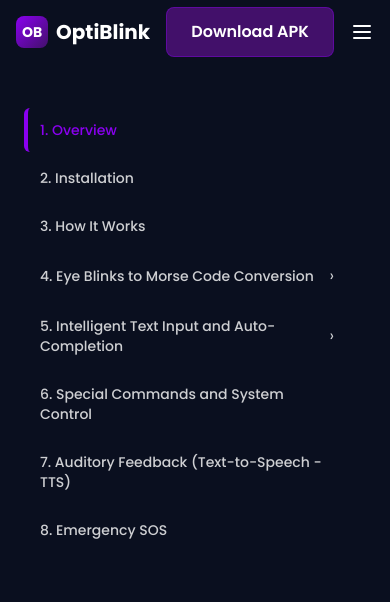
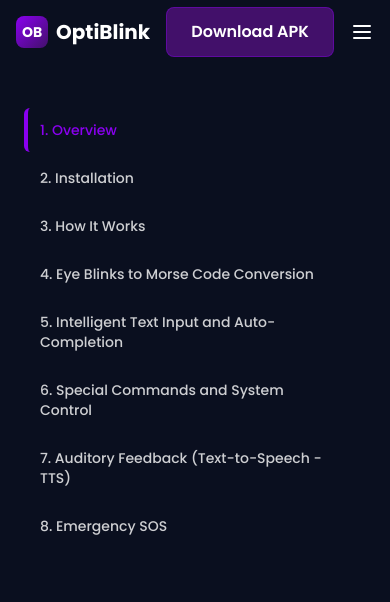
Before and after one commit to deepika68509/optiblink-website, a Next.js app: page /documentation in a window 390 px wide. Shown: the top 602 px of the page. Built offline with nearby package versions, Linux system fonts and the light colour scheme.

Commit message:
updated ctc

```diff
--- a/src/app/documentation/page.tsx
+++ b/src/app/documentation/page.tsx
@@ -3,7 +3,7 @@
 import { useState } from 'react'
 import { motion } from 'framer-motion'
 import Header from '@/components/Header'
-import Footer from '@/components/Footer' // Add this line
+import Footer from '@/components/Footer'
 
 
 type Tab = {
@@ -499,8 +499,9 @@ export default function Documentation() {
         <div className="w-full px-4 sm:px-6 lg:px-8">
           <div className="rounded-xl p-0">
             <div className="grid grid-cols-1 lg:grid-cols-[280px_1fr] gap-6">
-              {/* Left nav */}
+              {/* Left nav - Now sticky with hidden scrollbar */}
               <nav className="pr-4">
+                <div className="sticky top-24 max-h-[calc(100vh-8rem)] overflow-y-auto scrollbar-hide">
                   <div className="flex flex-col gap-1">
                     <div className="px-2 pt-3">
                       {/* Sections 1-3 */}
@@ -525,9 +526,6 @@ export default function Documentation() {
                           className="w-full text-left px-4 py-3 mb-1 text-white/80 hover:bg-white/3 rounded-md transition flex items-center justify-between"
                         >
                           <span className="text-sm font-medium">4. Eye Blinks to Morse Code Conversion</span>
-                        <span className={`transform transition-transform ${expandedSections.includes('eye-blinks') ? 'rotate-90' : ''}`}>
-                          ›
-                        </span>
                         </button>
                         {expandedSections.includes('eye-blinks') && (
                           <div className="ml-4 space-y-1">
@@ -555,9 +553,6 @@ export default function Documentation() {
                           className="w-full text-left px-4 py-3 mb-1 text-white/80 hover:bg-white/3 rounded-md transition flex items-center justify-between"
                         >
                           <span className="text-sm font-medium">5. Intelligent Text Input and Auto-Completion</span>
-                        <span className={`transform transition-transform ${expandedSections.includes('autocomplete') ? 'rotate-90' : ''}`}>
-                          ›
-                        </span>
                         </button>
                         {expandedSections.includes('autocomplete') && (
                           <div className="ml-4 space-y-1">
@@ -594,10 +589,11 @@ export default function Documentation() {
                       ))}
                     </div>
                   </div>
+                </div>
               </nav>
 
-              {/* Right content */}
-              <div className="p-8">
+              {/* Right content - Scrollable */}
+              <div className="p-8 overflow-y-auto">
                 <motion.div
                   key={activeTab}
                   initial={{ opacity: 0, y: 6 }}
@@ -614,7 +610,7 @@ export default function Documentation() {
         </div>
       </section>
 
-      <Footer /> {/* Add this line */}
+      <Footer />
     </main>
   )
 }
--- a/src/app/globals.css
+++ b/src/app/globals.css
@@ -84,4 +84,14 @@
   .text-gradient { @apply bg-gradient-to-r from-neon-purple to-accent-purple bg-clip-text text-transparent; }
   .backdrop-blur-custom { backdrop-filter: blur(20px); -webkit-backdrop-filter: blur(20px); }
   .halo { background: radial-gradient(closest-side, rgba(192,132,252,0.4), rgba(76,29,149,0.25), rgba(10,15,31,0)); filter: blur(60px); mix-blend-mode: screen; }
+
+  /* Hide scrollbar but keep functionality */
+  .scrollbar-hide {
+    -ms-overflow-style: none;  /* IE and Edge */
+    scrollbar-width: none;  /* Firefox */
+  }
+
+  .scrollbar-hide::-webkit-scrollbar {
+    display: none;  /* Chrome, Safari and Opera */
+  }
 }
--- a/src/app/page.tsx
+++ b/src/app/page.tsx
@@ -143,14 +143,14 @@ export default function Home() {
           animate={{ opacity: 1, scale: 1 }}
           transition={{ duration: 0.8, ease: 'easeOut' }}
         >
-          {/* Main Title without glow */}
+          {/* Main Title - Changed to white */}
           <motion.h1
-            className="text-6xl md:text-8xl font-bold mb-6"
+            className="text-6xl md:text-8xl font-bold mb-6 text-white"
             initial={{ opacity: 0, y: 20 }}
             animate={{ opacity: 1, y: 0 }}
             transition={{ duration: 0.7, ease: 'easeOut', delay: 0.1 }}
           >
-            <span className="text-gradient">OptiBlink</span>
+            OptiBlink
           </motion.h1>
 
           {/* Subtitle */}
@@ -438,9 +438,11 @@ export default function Home() {
             <p className="text-white/70 mb-6 text-lg">
               Still have questions? We're here to help!
             </p>
-            <button className="btn-primary">
-              Contact Support
-            </button>
+            <Link href="/contact">
+              <button className="btn-primary">
+                Contact Support
+              </button>
+            </Link>
           </div>
         </motion.div>
       </section>
```
Lines whose indentation alone changed are shown as unchanged.
